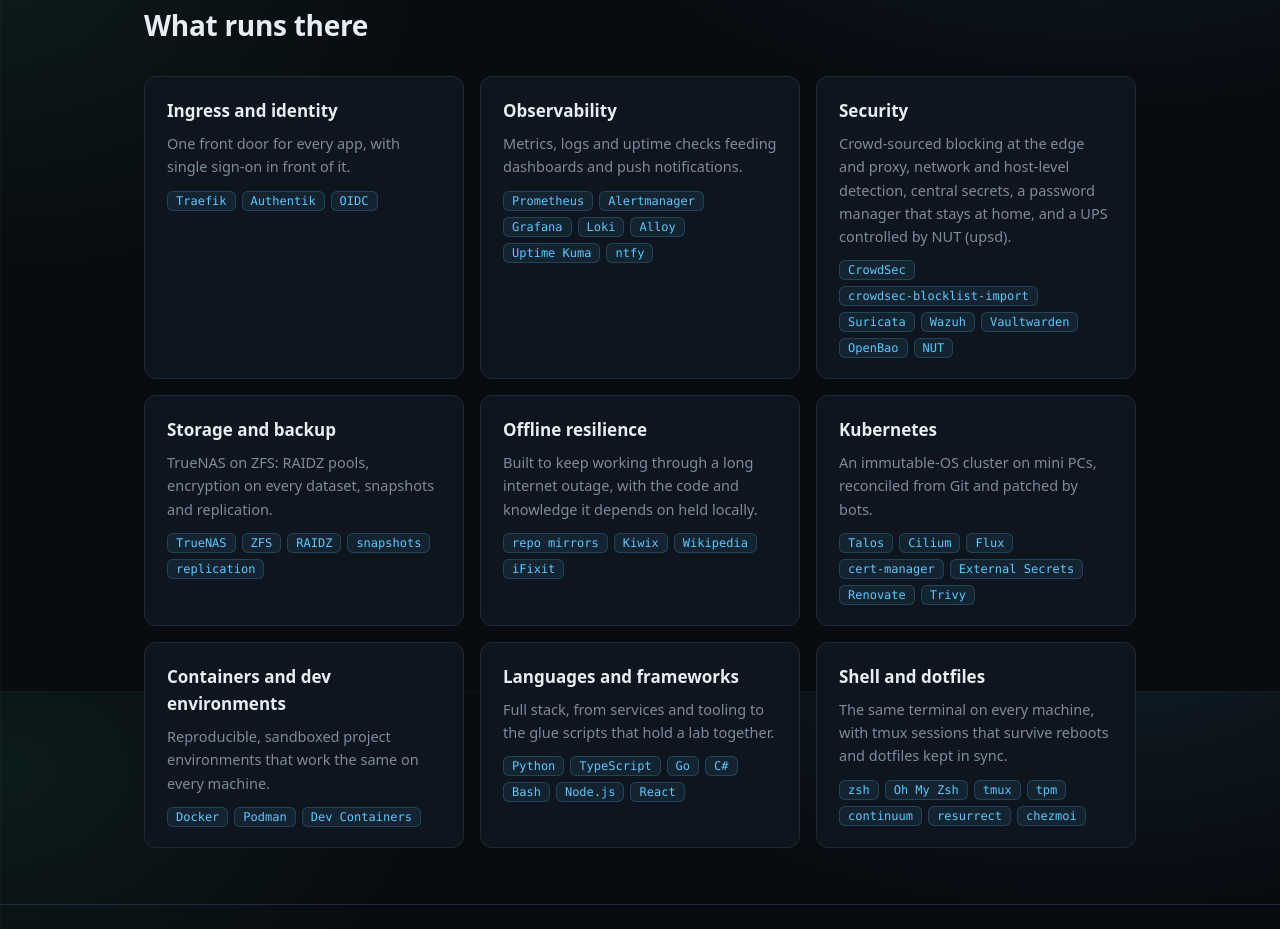
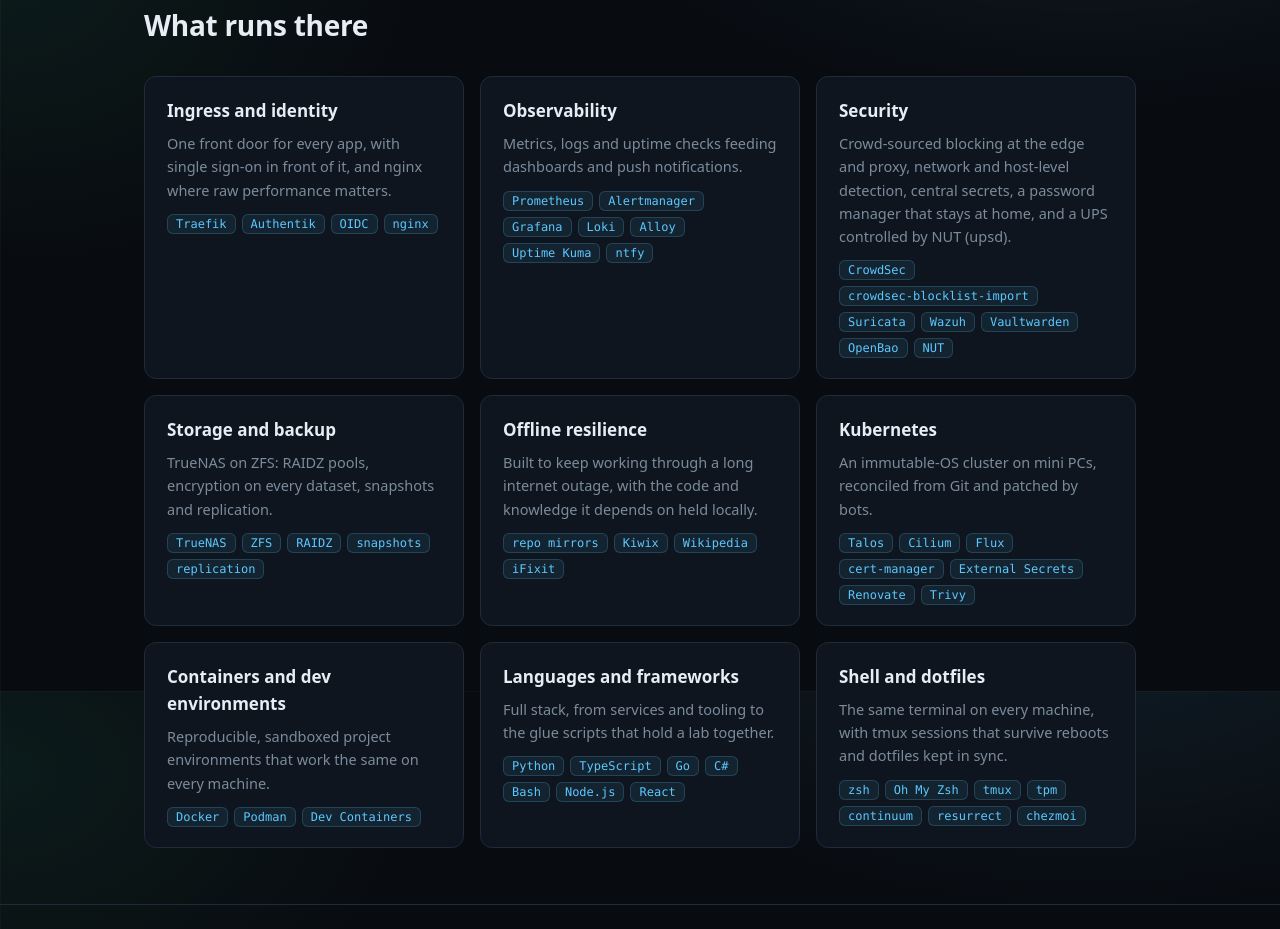
Before and after one commit to mselin/mselin.github.io, a plain HTML site: page index.html in a window 1280 px wide. Shown: the part 2509-3438 px from the top of the page. Drawn offline with Linux system fonts and the light colour scheme.

Commit message:
Add nginx to ingress
Co-Authored-By: Claude Fable 5.2 <noreply@anthropic.com>
Claude-Session: https://claude.ai/code/session_013DgN9N6MedXYU6Hmksz994

```diff
--- a/index.html
+++ b/index.html
@@ -183,7 +183,7 @@
   <h2>stack</h2>
   <p class="sub">What runs there</p>
   <div class="grid">
-    <div class="card"><h3>Ingress and identity</h3><p>One front door for every app, with single sign-on in front of it.</p><div class="tags"><a href="https://github.com/traefik/traefik">Traefik</a><a href="https://github.com/goauthentik/authentik">Authentik</a><span>OIDC</span></div></div>
+    <div class="card"><h3>Ingress and identity</h3><p>One front door for every app, with single sign-on in front of it, and nginx where raw performance matters.</p><div class="tags"><a href="https://github.com/traefik/traefik">Traefik</a><a href="https://github.com/goauthentik/authentik">Authentik</a><span>OIDC</span><a href="https://github.com/nginx/nginx">nginx</a></div></div>
     <div class="card"><h3>Observability</h3><p>Metrics, logs and uptime checks feeding dashboards and push notifications.</p><div class="tags"><a href="https://github.com/prometheus/prometheus">Prometheus</a><a href="https://github.com/prometheus/alertmanager">Alertmanager</a><a href="https://github.com/grafana/grafana">Grafana</a><a href="https://github.com/grafana/loki">Loki</a><a href="https://github.com/grafana/alloy">Alloy</a><a href="https://github.com/louislam/uptime-kuma">Uptime Kuma</a><a href="https://github.com/binwiederhier/ntfy">ntfy</a></div></div>
     <div class="card"><h3>Security</h3><p>Crowd-sourced blocking at the edge and proxy, network and host-level detection, central secrets, a password manager that stays at home, and a UPS controlled by NUT (upsd).</p><div class="tags"><a href="https://github.com/crowdsecurity/crowdsec">CrowdSec</a><a href="https://github.com/wolffcatskyy/crowdsec-blocklist-import">crowdsec-blocklist-import</a><a href="https://github.com/OISF/suricata">Suricata</a><a href="https://github.com/wazuh/wazuh">Wazuh</a><a href="https://github.com/dani-garcia/vaultwarden">Vaultwarden</a><a href="https://github.com/openbao/openbao">OpenBao</a><a href="https://github.com/networkupstools/nut">NUT</a></div></div>
     <div class="card"><h3>Storage and backup</h3><p>TrueNAS on ZFS: RAIDZ pools, encryption on every dataset, snapshots and replication.</p><div class="tags"><a href="https://github.com/truenas">TrueNAS</a><a href="https://github.com/openzfs/zfs">ZFS</a><span>RAIDZ</span><span>snapshots</span><span>replication</span></div></div>
```
